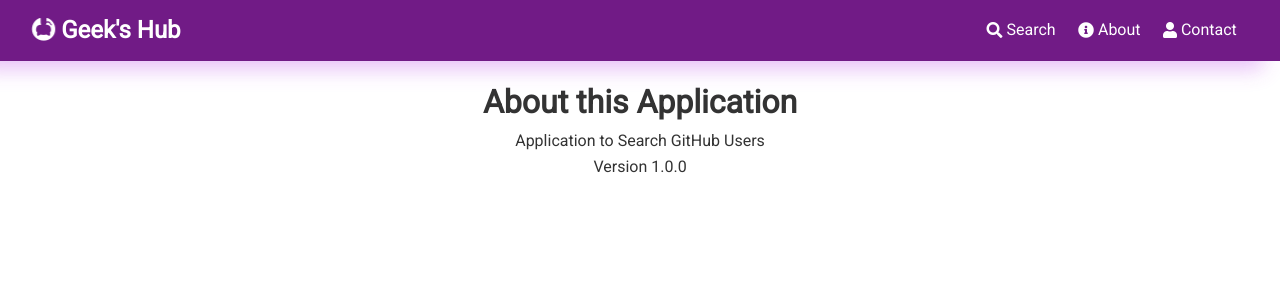
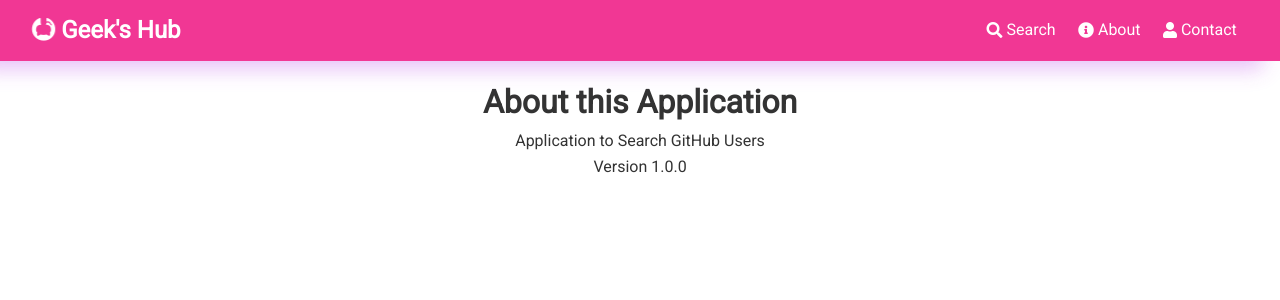
Before and after one commit to mdsayeed6220/RepoFinder, a React (Create React App) app: page /about in a window 1280 px wide. Shown: the top 300 px of the page. Built offline with nearby package versions, Linux system fonts and the light colour scheme.

Commit message:
UI Tweaked

```diff
--- a/src/App.css
+++ b/src/App.css
@@ -2,7 +2,7 @@
 
 /* Global Styles */
 :root {
-  --primary-color: #610279;
+  --primary-color: #f02188;
   --dark-color: #333333;
   --light-color: #f4f4f4;
   --danger-color: #dc3545;
```
